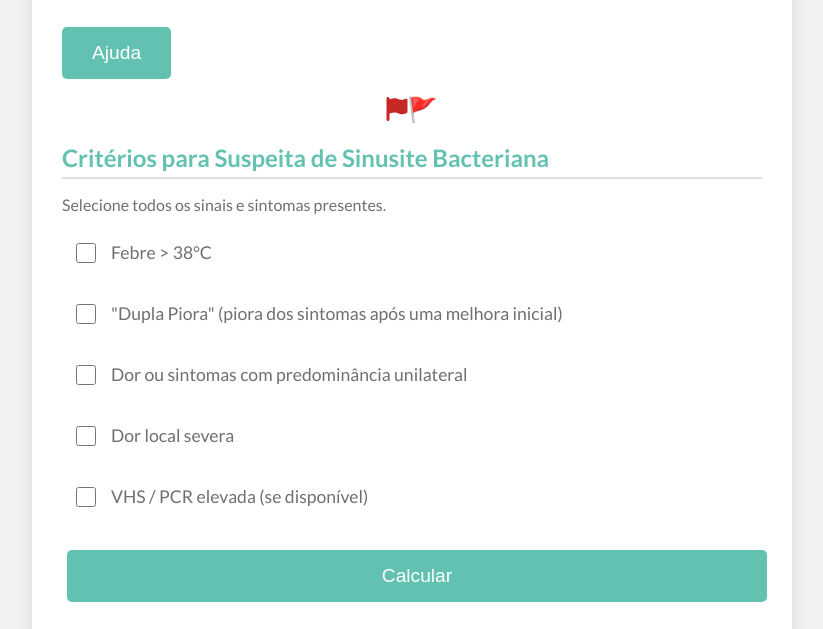
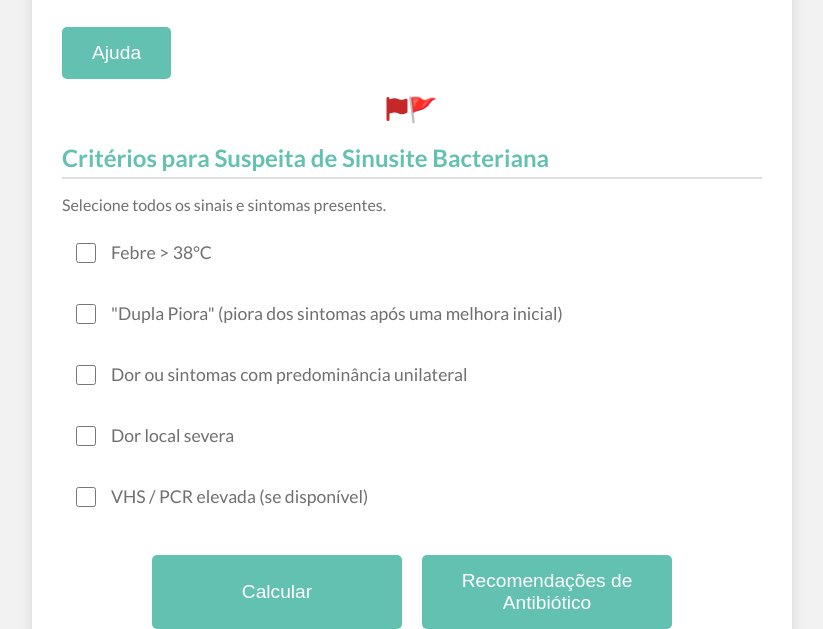
Before and after one commit to dhsig86/HartsEpos2020, a plain HTML site: page index.html in a window 1280 px wide. Shown: the part 152-781 px from the top of the page, without its empty margins (228-1051 px from the left). Drawn offline with Linux system fonts and the light colour scheme.

Commit message:
Atualiza layout dos botões

```diff
--- a/index.html
+++ b/index.html
@@ -69,17 +69,11 @@
 
         <div class="btn-container">
             <button id="calculate-btn">Calcular</button>
-        </div>
-
-        <div class="btn-container" id="print-container">
             <button id="print-btn">Imprimir Resultado</button>
+            <button id="prescriptions-btn">Recomendações de Antibiótico</button>
         </div>
 
         <div id="result"></div>
-
-        <div class="btn-container">
-            <button id="prescriptions-btn">Recomendações de Antibiótico</button>
-        </div>
 
         <div id="prescriptions-section">
             <h2>Prescrições e Recomendações de Antibióticos</h2>
--- a/style.css
+++ b/style.css
@@ -81,18 +81,19 @@
         }
 
        .btn-container {
-            text-align: center;
+            display: flex;
+            justify-content: center;
+            flex-wrap: wrap;
+            gap: 10px;
             margin-top: 30px;
        }
 
 .btn-container button {
+            width: 100%;
+            max-width: 250px;
             margin: 5px;
         }
 
-#calculate-btn {
-    display: block;
-    width: 100%;
-}
 
        button {
             background-color: var(--cor-primaria);
@@ -130,10 +131,6 @@
             margin-top: 20px;
         }
 
-       #print-container {
-            text-align: center;
-            margin-top: 15px;
-        }
 
        #print-btn {
             display: none;
```
